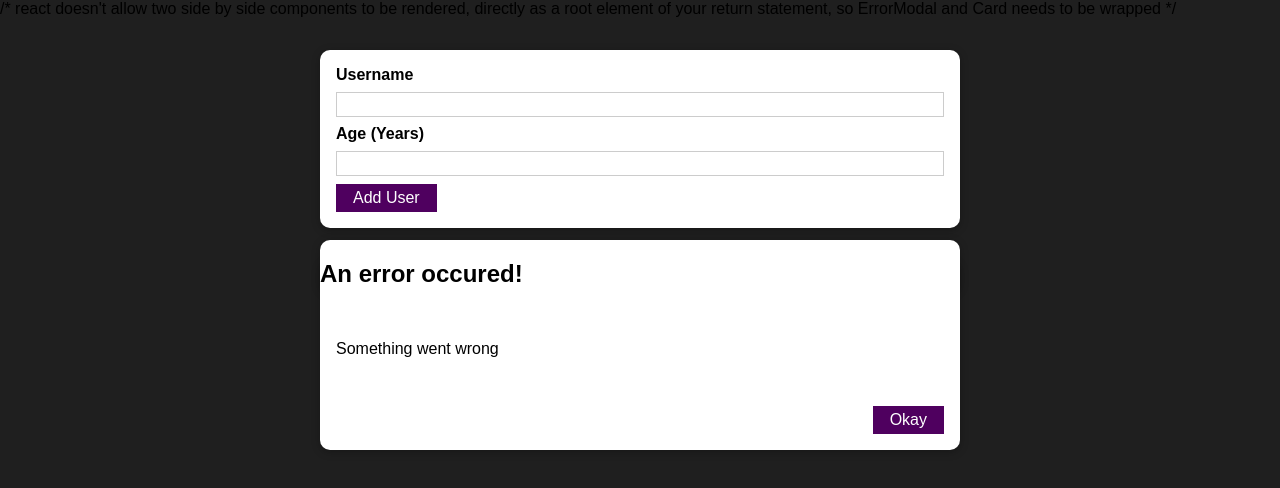
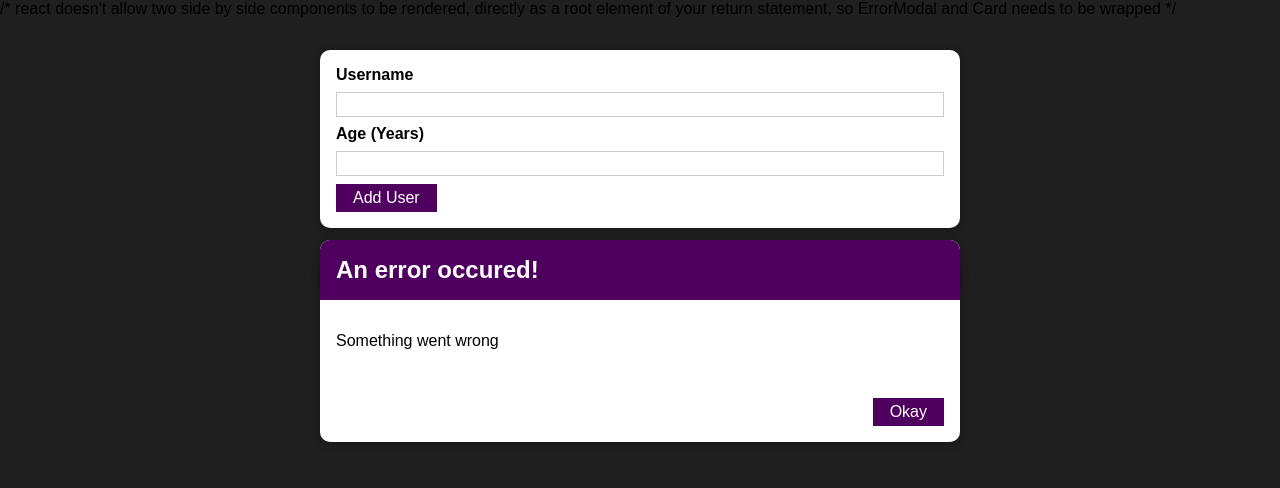
Before and after one commit to THG20203/React-Complete-Guide-Project-3, a React (Create React App) app: page / in a window 1280 px wide. Shown: the top 488 px of the page. Built offline with nearby package versions, Linux system fonts and the light colour scheme.

Commit message:
className css debugging

```diff
--- a/src/components/UI/ErrorModal.js
+++ b/src/components/UI/ErrorModal.js
@@ -14,7 +14,7 @@ const ErrorModal = (props) => {
     classes.modal class -> one of the classes defined in css file */
     <Card className={classes.modal}>
       {/* Inside of Card component, modal should have different sections. */}
-      <header classNAme={classes.header}>
+      <header className={classes.header}>
         {/* h2 tag -> output a title. Modal should be configurable from the outside.
         So, don't want to hard code the title and the message into this component. it
         should also be reusable. (Can use it in different places of the app, to show
```
